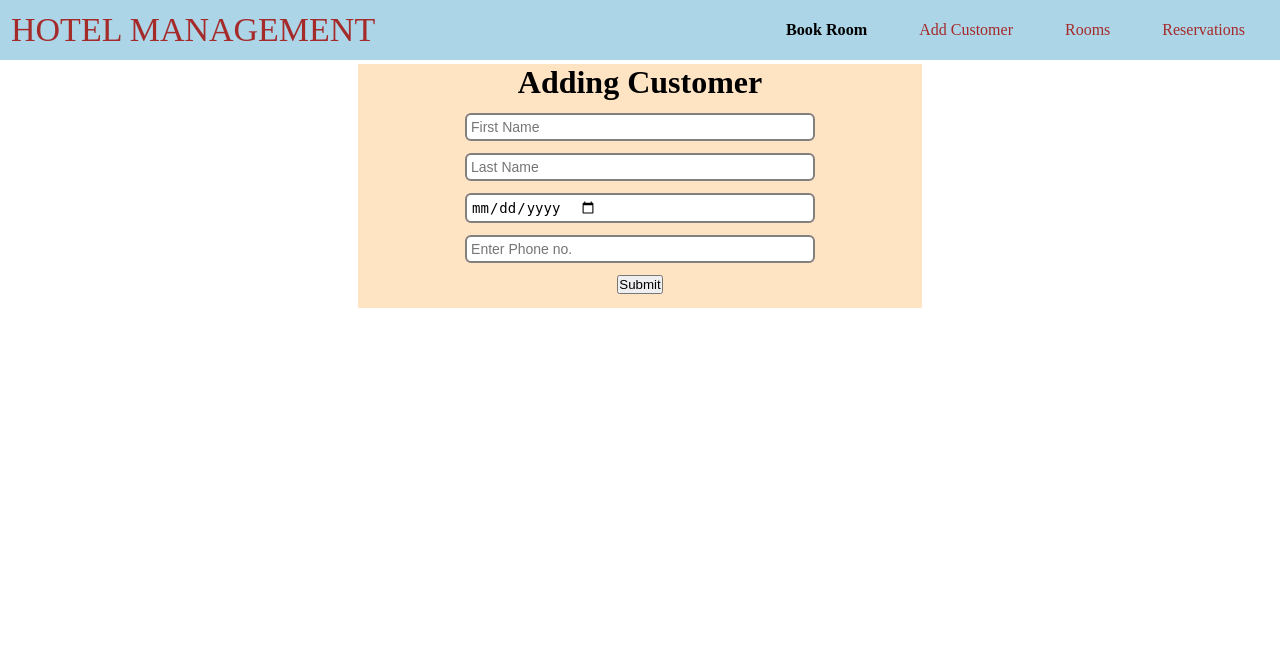
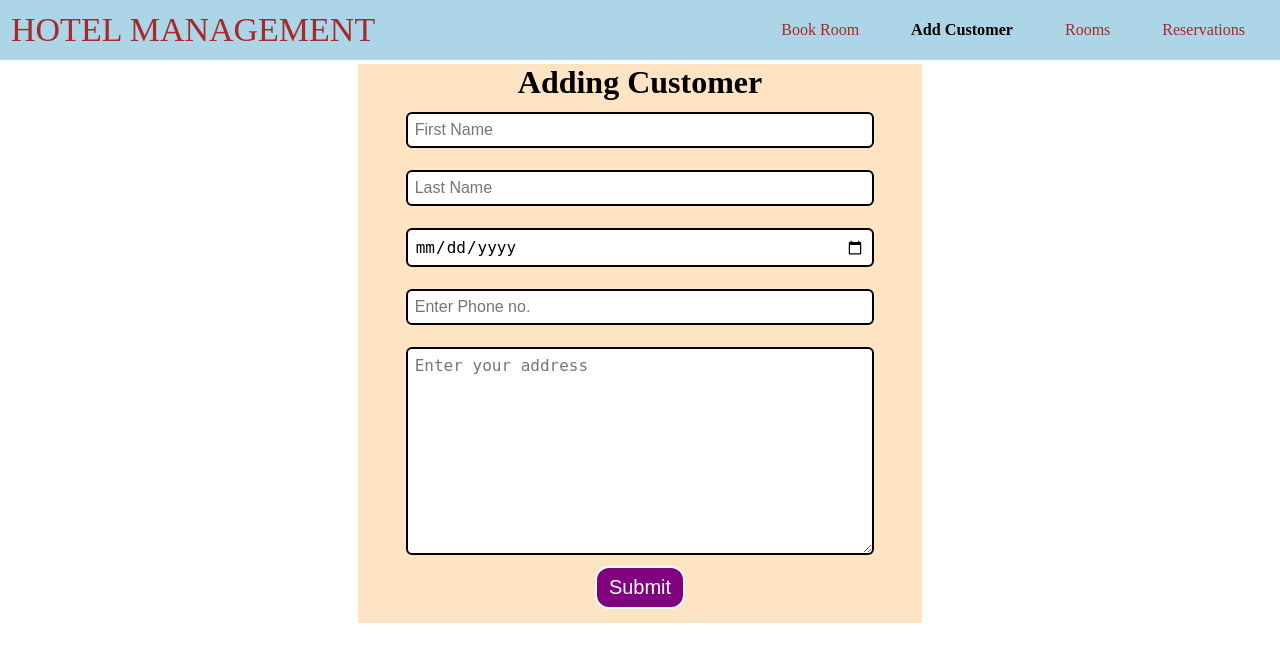
Before and after one commit to Nikhil-002/Hotel-Management-System, a PHP site: page /AddCustomer.php in a window 1280 px wide. Shown: the top 662 px of the page. Run offline with PHP 8.4, Linux system fonts and the light colour scheme.

Commit message:
backend add customer done

```diff
--- a/AddCustomer.php
+++ b/AddCustomer.php
@@ -1,3 +1,46 @@
+<?php
+$insert = false;
+if(isset($_POST['cust_fname'])){
+    // Set connection variables
+    $server = "localhost";
+    $username = "root";
+    $password = "";
+
+    // Create a database connection
+    $con = mysqli_connect($server, $username, $password);
+
+    // Check for connection success
+    if(!$con){
+        die("connection to this database failed due to" . mysqli_connect_error());
+    }
+    // echo "Success connecting to the db";
+
+    // Collect post variables
+    $cust_add = $_POST['cust_add'];
+    $cust_fname = $_POST['cust_fname'];
+    $cust_lname = $_POST['cust_lname'];
+    $cust_dob = $_POST['cust_dob'];
+    $cust_PhNo = $_POST['cust_PhNo'];
+
+    $sql = "INSERT INTO `hotel_management`.`customer` ( `cust_add`, `cust_fname`, `cust_lname`, `cust_dob`, `cust_PhNo`) VALUES ( '$cust_add', '$cust_fname', '$cust_lname', '$cust_dob', '$cust_PhNo');";
+    // echo $sql;
+
+    // Execute the query
+    if($con->query($sql) == true){
+        // echo "Successfully inserted";
+
+        // Flag for successful insertion
+        $insert = true;
+    }
+    else{
+        echo "ERROR: $sql <br> $con->error";
+    }
+
+    // Close the database connection
+    $con->close();
+}
+?>
+
 <!DOCTYPE html>
 <html lang="en">
 <head>
@@ -12,10 +55,10 @@
       <a class="navbar-brand" href="#"> HOTEL MANAGEMENT</a>
       <ul class="list-non-bullet nav-pills">
         <li class="list-item-inline">
-          <a class="link link-active" href="./">Book Room</a>
+          <a class="link " href="./">Book Room</a>
         </li>
         <li class="list-item-inline">
-          <a class="link" href="./AddCustomer.php">Add Customer</a>
+          <a class="link link-active" href="./AddCustomer.php">Add Customer</a>
         </li>
         <li class="list-item-inline">
           <a class="link" href="./Rooms.php">Rooms</a>
@@ -26,12 +69,18 @@
       </ul>
     </nav>
     <div class="container">
-      <form action="index.php">
+      <?php
+        if($insert == true){
+        echo "<p class='submitMsg'>Thanks for submitting your form. Customer Added</p>";
+        }
+    ?>
+      <form action="AddCustomer.php" method="post">
         <h1><b>Adding Customer</b></h1>
-        <input type="text" placeholder="First Name " />
-        <input type="text" placeholder="Last Name" />
-        <input type="date" name="date" id="date" placeholder="Enter your D.O.B.">
-        <input type="phone" placeholder="Enter Phone no." />
+        <input name = "cust_fname" id="cust_fname" type="text" placeholder="First Name " />
+        <input name = "cust_lname" id="cust_lname" type="text" placeholder="Last Name" />
+        <input name = "cust_dob" id="cust_dob" type="date" name="date" id="date" placeholder="Enter your D.O.B.">
+        <input name="cust_PhNo" id ="cust_PhNo" type="phone" placeholder="Enter Phone no." />
+        <textarea name="cust_add" id="decust_add" cols="30" rows="10" placeholder="Enter your address"></textarea>
         <button class="btn">Submit</button>
       </form>
     </div>
--- a/style.css
+++ b/style.css
@@ -1,6 +1,23 @@
 * {
   margin: 0%;
   padding: 0%;
+}
+form {
+  display: flex;
+  align-items: center;
+  justify-content: center;
+  flex-direction: column;
+}
+input,
+textarea {
+  display: block;
+  border: 2px solid black;
+  border-radius: 6px;
+  outline: none;
+  font-size: 16px;
+  width: 80%;
+  margin: 11px 0px;
+  padding: 7px;
 }
 .navbar {
   background-color: rgb(172, 213, 231);
@@ -32,15 +49,7 @@ a {
   width: 44%;
   padding-bottom: 14px;
 }
-input {
-  width: 60%;
-  margin: 12px auto;
-  display: flex;
-  padding: 4px;
-  border: 2px solid gray;
-  border-radius: 6px;
-  font-size: 14px;
-}
+
 .dropdown {
   padding: 7px;
   width: 62%;
@@ -67,3 +76,13 @@ input {
 .navigation .nav-pills {
   text-align: right;
 }
+
+.btn {
+  color: white;
+  background: purple;
+  padding: 8px 12px;
+  font-size: 20px;
+  border: 2px solid white;
+  border-radius: 14px;
+  cursor: pointer;
+}
```
